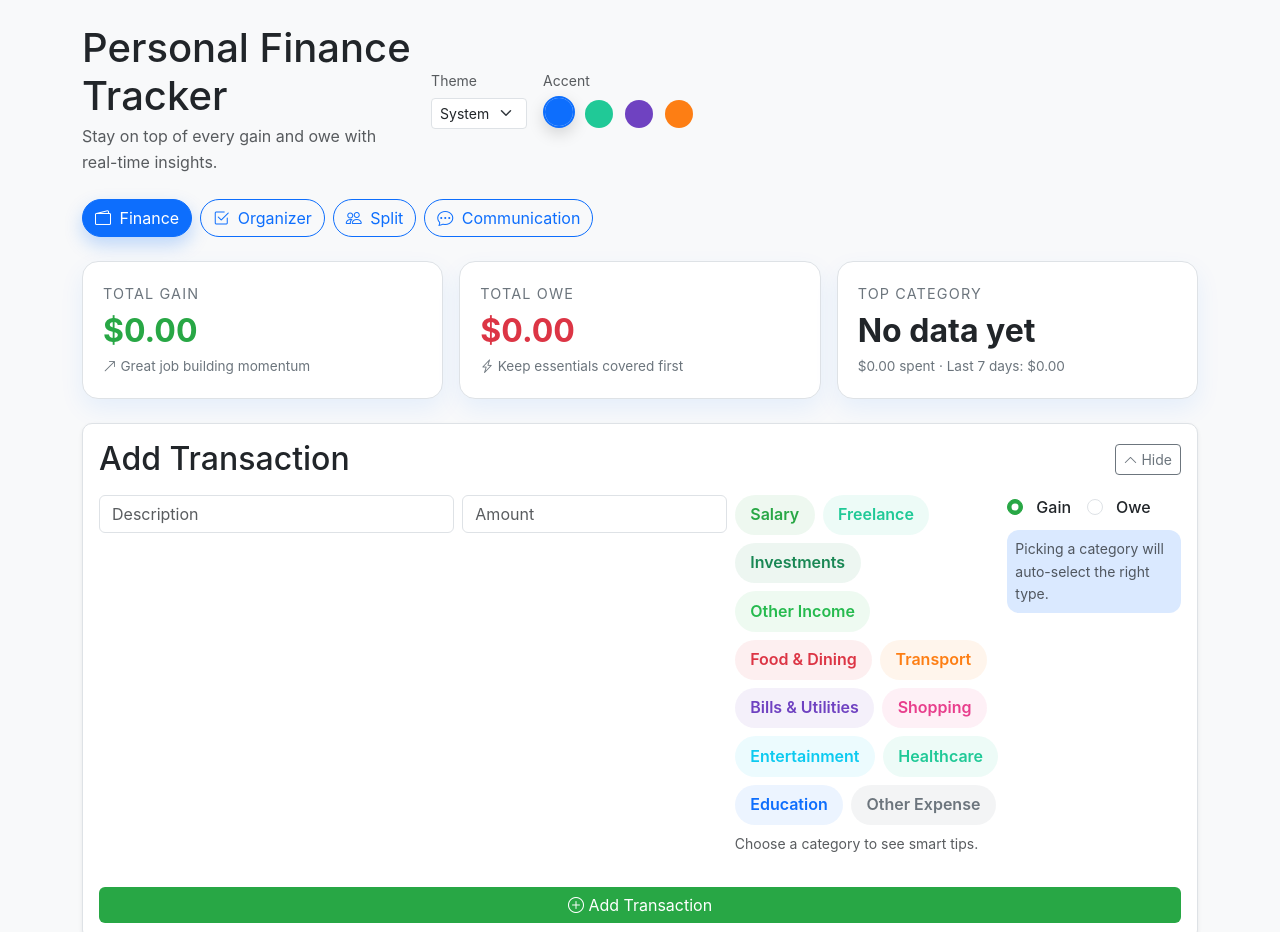
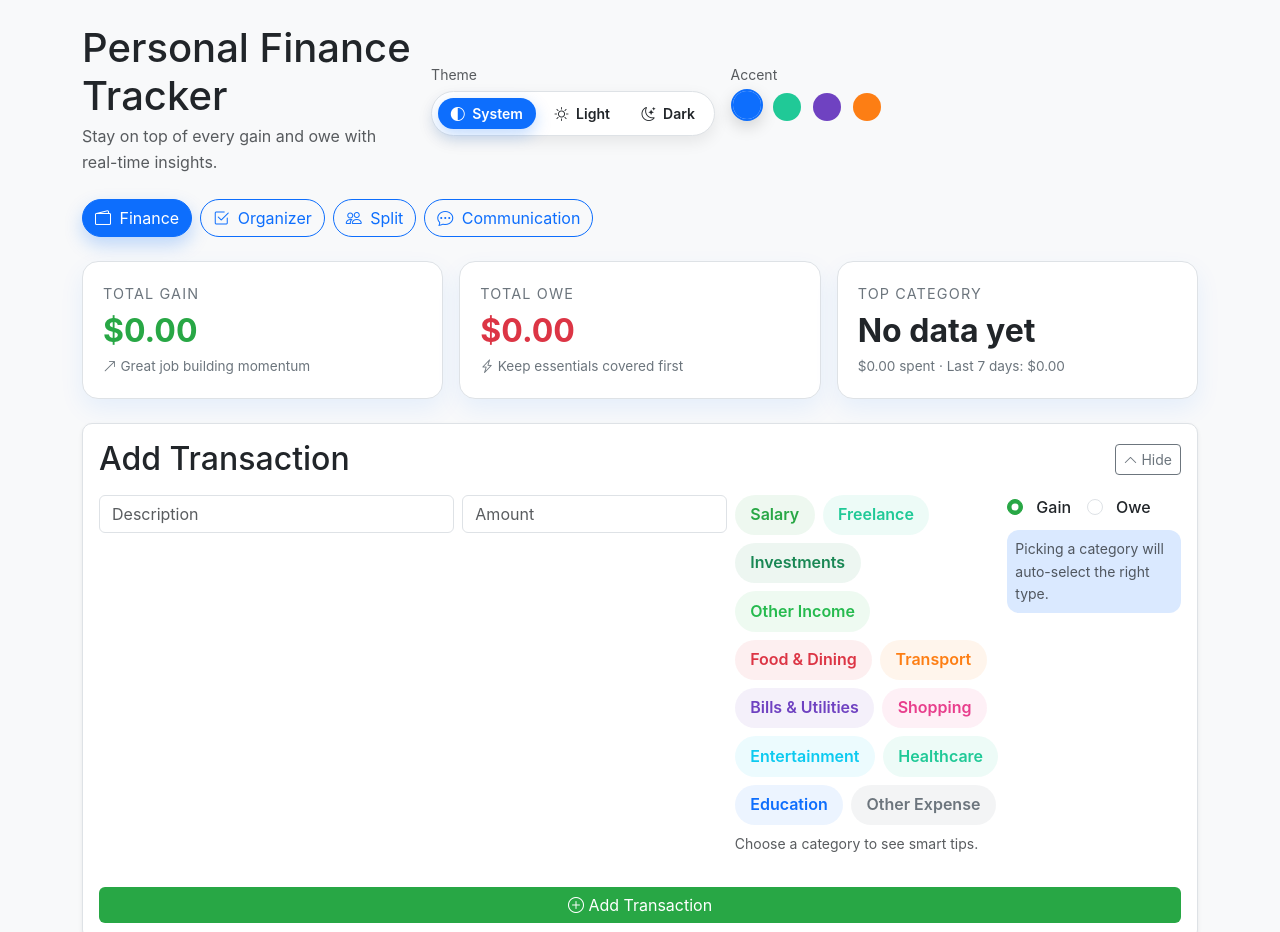
Before and after one commit to majdinagi9/smart-budget, a website: page index.html in a window 1280 px wide. Shown: the top 932 px of the page. Drawn offline with nearby package versions, Linux system fonts and the light colour scheme.

Commit message:
Replace theme dropdown with toggle buttons

```diff
--- a/app.js
+++ b/app.js
@@ -20,7 +20,8 @@ const tabPanels = document.querySelectorAll('[data-tab-panel]');
 const categoryPillGroup = document.getElementById('category-pill-group');
 const categoryHint = document.getElementById('category-hint');
 const categoryGuidance = document.getElementById('category-guidance');
-const themeModeSelect = document.getElementById('themeMode');
+const themeToggle = document.getElementById('theme-toggle');
+const themeModeButtons = document.querySelectorAll('[data-theme-mode]');
 const accentOptionsContainer = document.getElementById('accent-options');
 const insightIncome = document.getElementById('insight-income');
 const insightExpense = document.getElementById('insight-expense');
@@ -733,11 +734,23 @@ const setAccent = (color) => {
     });
 };
 
+const updateThemeButtons = (mode) => {
+    themeModeButtons.forEach((button) => {
+        const isActive = button.dataset.themeMode === mode;
+        button.classList.toggle('active', isActive);
+        button.setAttribute('aria-pressed', isActive ? 'true' : 'false');
+    });
+};
+
+const setThemeMode = (mode) => {
+    localStorage.setItem(THEME_STORAGE_KEY, mode);
+    applyTheme(mode);
+    updateThemeButtons(mode);
+};
+
 const initializeThemeControls = () => {
     const savedTheme = localStorage.getItem(THEME_STORAGE_KEY) || 'auto';
-    if (themeModeSelect) {
-        themeModeSelect.value = savedTheme;
-    }
+    updateThemeButtons(savedTheme);
     applyTheme(savedTheme);
 
     const savedAccent = localStorage.getItem(ACCENT_STORAGE_KEY) || '#0d6efd';
@@ -1653,10 +1666,10 @@ communicationCancelButton?.addEventListener('click', () => setCommunicationFormM
 communicationFormBody?.addEventListener('shown.bs.collapse', () => applyCommunicationFormState(true));
 communicationFormBody?.addEventListener('hidden.bs.collapse', () => applyCommunicationFormState(false));
 
-themeModeSelect?.addEventListener('change', () => {
-    const mode = themeModeSelect.value;
-    localStorage.setItem(THEME_STORAGE_KEY, mode);
-    applyTheme(mode);
+themeToggle?.addEventListener('click', (event) => {
+    const button = event.target.closest('[data-theme-mode]');
+    if (!button) return;
+    setThemeMode(button.dataset.themeMode);
 });
 
 accentOptionsContainer?.addEventListener('click', (e) => {
--- a/index.html
+++ b/index.html
@@ -586,6 +586,36 @@
             align-items: center;
         }
 
+        .theme-toggle {
+            display: inline-flex;
+            align-items: center;
+            gap: 0.35rem;
+            padding: 0.35rem;
+            border-radius: 999px;
+            border: 1px solid var(--card-border);
+            background: var(--card-bg);
+            box-shadow: 0 6px 16px rgba(0, 0, 0, 0.08);
+        }
+
+        .theme-toggle .btn {
+            border-radius: 999px;
+            padding: 0.25rem 0.75rem;
+            font-weight: 600;
+            border: 1px solid transparent;
+            color: inherit;
+            background: transparent;
+        }
+
+        .theme-toggle .btn.active {
+            background: var(--accent-color);
+            color: #fff;
+            box-shadow: 0 6px 16px rgba(13, 110, 253, 0.25);
+        }
+
+        body.dark-mode .theme-toggle {
+            background: var(--panel-bg);
+        }
+
         @media (max-width: 576px) {
             .accent-controls, .theme-controls {
                 width: 100%;
@@ -605,12 +635,18 @@
             </div>
             <div class="d-flex flex-wrap gap-3 ms-md-auto w-100 w-md-auto">
                 <div class="theme-controls flex-grow-1 flex-md-grow-0">
-                    <label for="themeMode" class="form-label text-muted small mb-0">Theme</label>
-                    <select id="themeMode" class="form-select form-select-sm">
-                        <option value="auto">System</option>
-                        <option value="light">Light</option>
-                        <option value="dark">Dark</option>
-                    </select>
+                    <span class="form-label text-muted small mb-0">Theme</span>
+                    <div id="theme-toggle" class="theme-toggle" role="group" aria-label="Theme mode">
+                        <button type="button" class="btn btn-sm" data-theme-mode="auto" aria-pressed="false">
+                            <i class="bi bi-circle-half me-1"></i> System
+                        </button>
+                        <button type="button" class="btn btn-sm" data-theme-mode="light" aria-pressed="false">
+                            <i class="bi bi-sun me-1"></i> Light
+                        </button>
+                        <button type="button" class="btn btn-sm" data-theme-mode="dark" aria-pressed="false">
+                            <i class="bi bi-moon-stars me-1"></i> Dark
+                        </button>
+                    </div>
                 </div>
                 <div class="accent-controls flex-grow-1 flex-md-grow-0">
                     <span class="form-label text-muted small mb-0">Accent</span>
```
